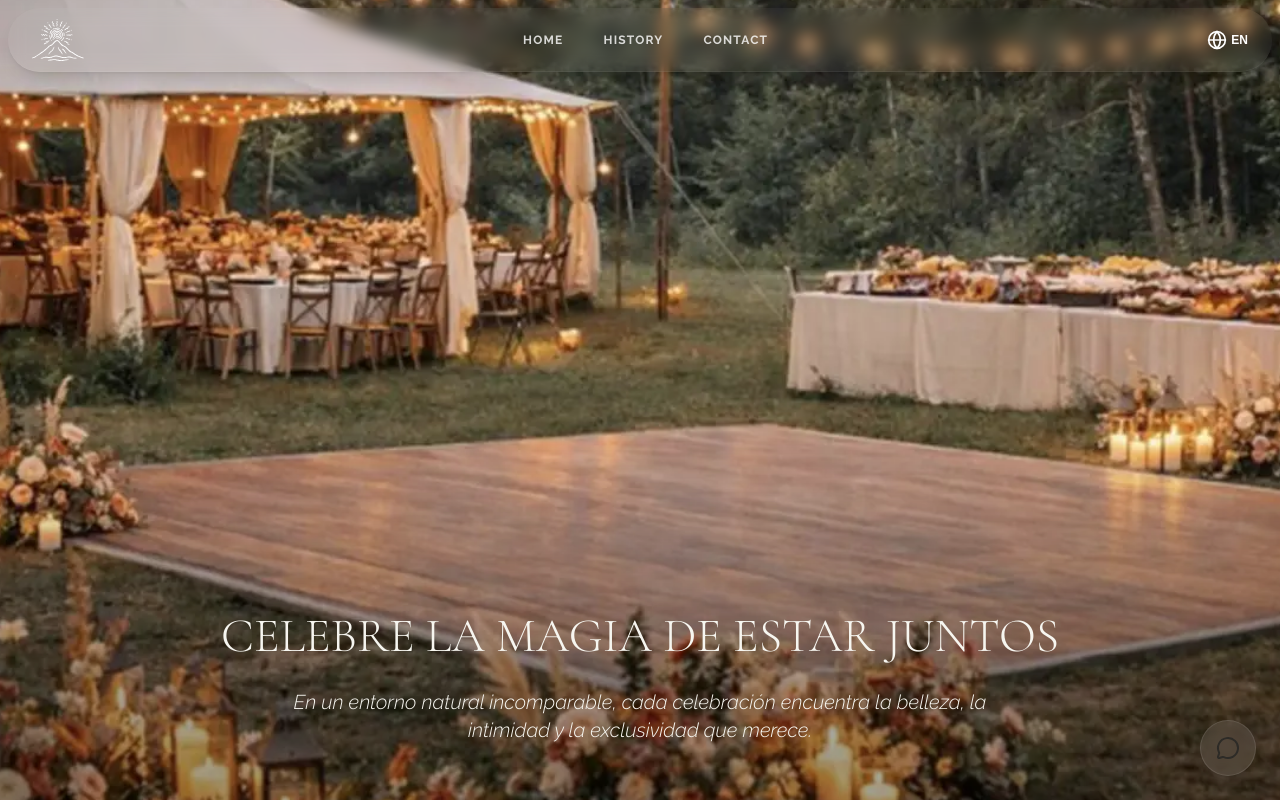
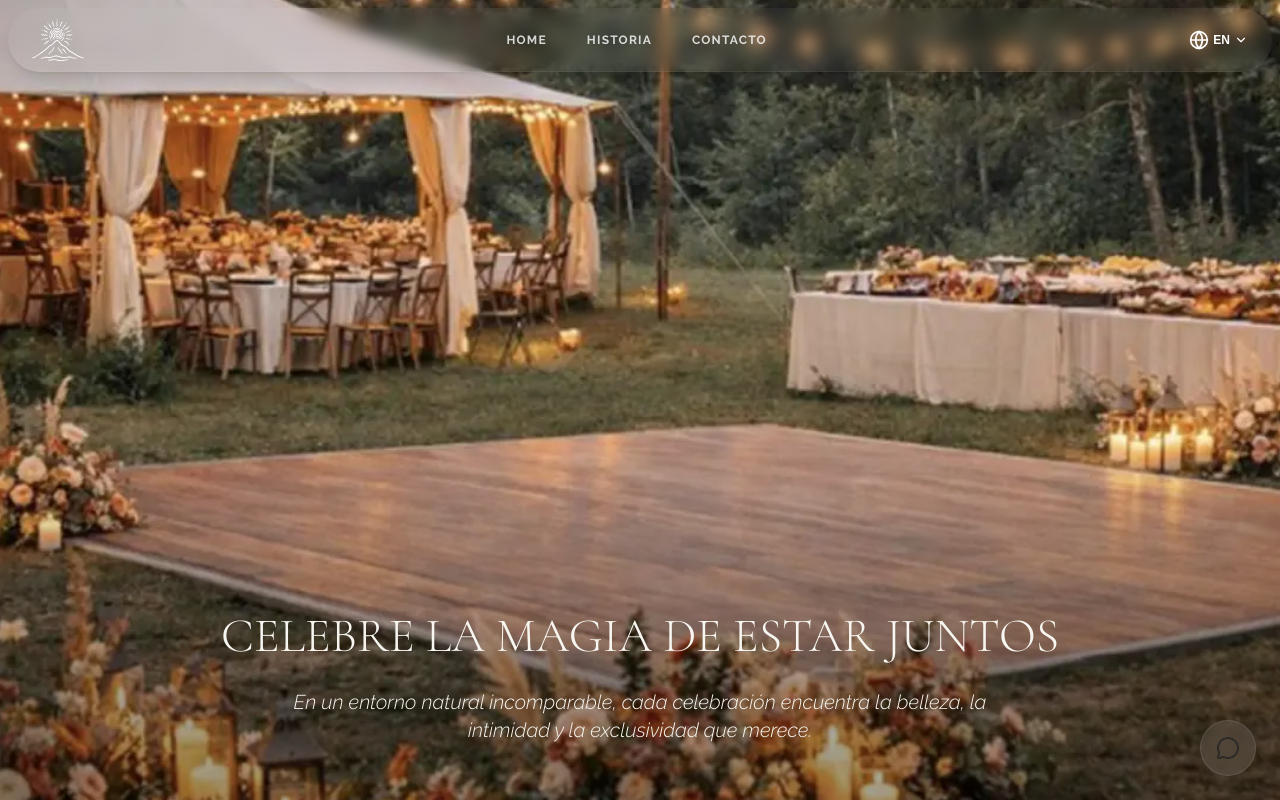
Before and after one commit to Garbolin/Mont-Solei, a React (Vite) app: page / in a window 1280 px wide. Shown: the top 800 px of the page. Built offline with nearby package versions, Linux system fonts and the light colour scheme.

Commit message:
fix responisve styles

```diff
--- a/index.html
+++ b/index.html
@@ -2,7 +2,7 @@
 <html lang="en">
     <head>
         <meta charset="UTF-8" />
-    <link rel="icon" type="image/svg+xml" href="/favicon.svg" />
+        <link rel="icon" type="image/svg+xml" href="/logo_no_text.svg" />
         <meta name="viewport" content="width=device-width, initial-scale=1.0" />
         <title>init-react-project</title>
     </head>
--- a/src/components/Home/TestimonialsCarousel.tsx
+++ b/src/components/Home/TestimonialsCarousel.tsx
@@ -30,8 +30,10 @@ export default function TestimonialsCarousel() {
                     </CarouselItem>
                 ))}
             </CarouselContent>
-            <CarouselPrevious className={arrowButtonStyles} />
-            <CarouselNext className={arrowButtonStyles} />
+            <div className="items-center justify-center gap-3 pt-5 flex">
+                <CarouselPrevious className={cn(arrowButtonStyles, 'static translate-y-0')} />
+                <CarouselNext className={cn(arrowButtonStyles, 'static translate-y-0')} />
+            </div>
         </Carousel>
     );
 }
--- a/src/components/LangSwitcher.tsx
+++ b/src/components/LangSwitcher.tsx
@@ -1,37 +1,118 @@
-import { useState } from 'react';
+import { useEffect, useRef, useState } from 'react';
 import { useTranslation } from 'react-i18next';
-import { Globe } from 'lucide-react';
+import { Globe, ChevronDown } from 'lucide-react';
 
-export default function LanguageSwitcher({ textColor }: { textColor: string }) {
+type Props = {
+    textColor: string;
+    variant?: 'dropdown' | 'inline';
+};
+
+const languages: { code: 'es' | 'en'; label: string }[] = [
+    { code: 'es', label: 'ES' },
+    { code: 'en', label: 'EN' },
+];
+
+export default function LanguageSwitcher({ textColor, variant = 'dropdown' }: Props) {
+    if (variant === 'inline') {
+        return <InlineSwitcher textColor={textColor} />;
+    }
+
+    return <DropdownSwitcher textColor={textColor} />;
+}
+
+// Variante para el panel mobile: sin posicionamiento absoluto, no hay overflow que la recorte
+function InlineSwitcher({ textColor }: { textColor: string }) {
+    const { i18n } = useTranslation();
+
+    const changeLanguage = (code: string) => {
+        i18n.changeLanguage(code);
+    };
+
+    return (
+        <div className={`${textColor} flex items-center gap-2`}>
+            <Globe strokeWidth={2} className="h-5 w-5 opacity-70" />
+            <div className="flex items-center gap-1 rounded-full bg-white/10 p-1">
+                {languages.map((lang) => (
+                    <button
+                        key={lang.code}
+                        type="button"
+                        onClick={() => changeLanguage(lang.code)}
+                        className={`text-xs uppercase font-bold px-3 py-1 rounded-full transition-colors duration-200 ${
+                            i18n.language === lang.code
+                                ? 'bg-terracotta-500 text-porcelain-500'
+                                : 'hover:bg-white/10'
+                        }`}
+                    >
+                        {lang.label}
+                    </button>
+                ))}
+            </div>
+        </div>
+    );
+}
+
+// Variante original para desktop, con dropdown flotante
+function DropdownSwitcher({ textColor }: { textColor: string }) {
     const { i18n } = useTranslation();
     const [open, setOpen] = useState(false);
-
-    const languages: { code: 'es' | 'en'; label: string }[] = [
-        { code: 'es', label: 'ES' },
-        { code: 'en', label: 'EN' },
-    ];
+    const containerRef = useRef<HTMLDivElement>(null);
 
     const changeLanguage = (code: string) => {
         i18n.changeLanguage(code);
         setOpen(false);
     };
 
+    useEffect(() => {
+        if (!open) return;
+
+        const handleClickOutside = (event: MouseEvent) => {
+            if (containerRef.current && !containerRef.current.contains(event.target as Node)) {
+                setOpen(false);
+            }
+        };
+
+        const handleEscape = (event: KeyboardEvent) => {
+            if (event.key === 'Escape') setOpen(false);
+        };
+
+        document.addEventListener('mousedown', handleClickOutside);
+        document.addEventListener('keydown', handleEscape);
+        return () => {
+            document.removeEventListener('mousedown', handleClickOutside);
+            document.removeEventListener('keydown', handleEscape);
+        };
+    }, [open]);
+
     return (
-        <div className="relative">
+        <div className="relative z-10" ref={containerRef}>
             <button
                 type="button"
                 onClick={() => setOpen((prev) => !prev)}
                 className={`${textColor} flex items-center gap-1 transition-colors duration-300`}
                 aria-label="Cambiar idioma"
+                aria-haspopup="listbox"
+                aria-expanded={open}
             >
                 <Globe strokeWidth={2} className="h-5 w-5" />
                 <span className="text-xs font-bold uppercase">{i18n.language}</span>
+                <ChevronDown
+                    strokeWidth={2}
+                    className={`h-3.5 w-3.5 transition-transform duration-200 ${open ? 'rotate-180' : ''}`}
+                />
             </button>
 
             {open && (
-                <ul className="absolute right-0 top-full mt-2 flex flex-col gap-1 rounded-lg bg-porcelain-500 p-2 shadow-lg text-graphite-500 min-w-[70px] z-20">
+                <ul
+                    role="listbox"
+                    className="absolute right-0 left-auto top-full mt-2 flex flex-col gap-1 rounded-lg bg-porcelain-500 p-2 shadow-lg text-graphite-500 min-w-[70px] z-20
+                        max-[380px]:right-1/2 max-[380px]:translate-x-1/2"
+                >
                     {languages.map((lang) => (
-                        <li key={lang.code}>
+                        <li
+                            key={lang.code}
+                            role="option"
+                            aria-selected={i18n.language === lang.code}
+                        >
                             <button
                                 type="button"
                                 onClick={() => changeLanguage(lang.code)}
--- a/src/components/Navbar.tsx
+++ b/src/components/Navbar.tsx
@@ -1,57 +1,116 @@
+import { useState } from 'react';
 import { Link } from 'react-router-dom';
 import Logo from '@/assets/logo_no_text.svg?react';
 import { useNavbarTheme } from '@/context/NavbarThemeContext';
 import LanguageSwitcher from './LangSwitcher';
+import { useTranslation } from 'react-i18next';
 
 export default function Navbar() {
+    const { t } = useTranslation();
     const { theme } = useNavbarTheme();
+    const [isOpen, setIsOpen] = useState(false);
+
     const textColor = theme === 'light' ? 'text-white' : 'text-graphite-500';
     const glowColor =
         theme === 'light'
             ? 'hover:drop-shadow-[0_0_8px_rgba(255,255,255,0.6)]' // fondo oscuro -> glow blanco
             : 'hover:drop-shadow-[0_0_8px_rgba(0,0,0,0.35)]';
 
+    const links = [
+        { to: '/', label: t('navbar.home') },
+        { to: '/history', label: t('navbar.history') },
+        { to: '/contact', label: t('navbar.contact') },
+    ];
+
     return (
-        <nav
-            className="flex items-center justify-between p-2 m-2 px-6 h-16 bg-porcelain-500/4 backdrop-blur-sm
+        <nav className="relative m-2">
+            <div
+                className="flex items-center justify-between p-2 px-6 h-16 bg-porcelain-500/4 backdrop-blur-sm
                     border-b border-white/5
                     shadow-lg rounded-full"
             >
                 <div
-                className={`${textColor} h-13 w-13 flex items-center justify-center transition-colors duration-200`}
+                    className={`${textColor} h-13 w-13 flex items-center justify-center transition-colors duration-200 shrink-0`}
                 >
                     <Logo className="h-13 w-13" />
                 </div>
+
+                {/* Enlaces: ocultos en mobile, visibles desde md */}
                 <ul
-                className={`${textColor} flex flex-1 items-center justify-center space-x-10 uppercase text-xs font-bold tracking-widest transition-colors duration-200`}
+                    className={`${textColor} hidden md:flex flex-1 items-center justify-center space-x-10 uppercase text-xs font-bold tracking-widest transition-colors duration-200`}
                 >
-                <li>
+                    {links.map((link) => (
+                        <li key={link.to}>
                             <Link
-                        to="/"
+                                to={link.to}
                                 className={`opacity-80 hover:opacity-100 hover:-translate-y-0.5 ${glowColor} transition-all duration-200 inline-block`}
                             >
-                        Home
+                                {link.label}
                             </Link>
                         </li>
-                <li>
+                    ))}
+                </ul>
+
+                <div className="flex items-center gap-3">
+                    <div className={`${textColor} hidden md:block transition-colors duration-300`}>
+                        <LanguageSwitcher textColor={textColor} />
+                    </div>
+
+                    {/* Botón hamburguesa: solo mobile */}
+                    <button
+                        type="button"
+                        onClick={() => setIsOpen((prev) => !prev)}
+                        aria-label={isOpen ? 'Cerrar menú' : 'Abrir menú'}
+                        aria-expanded={isOpen}
+                        className={`${textColor} md:hidden relative w-8 h-8 flex items-center justify-center shrink-0`}
+                    >
+                        <span
+                            className={`absolute block h-0.5 w-6 bg-current rounded transition-all duration-300 ${
+                                isOpen ? 'rotate-45' : '-translate-y-2'
+                            }`}
+                        />
+                        <span
+                            className={`absolute block h-0.5 w-6 bg-current rounded transition-all duration-300 ${
+                                isOpen ? 'opacity-0' : 'opacity-100'
+                            }`}
+                        />
+                        <span
+                            className={`absolute block h-0.5 w-6 bg-current rounded transition-all duration-300 ${
+                                isOpen ? '-rotate-45' : 'translate-y-2'
+                            }`}
+                        />
+                    </button>
+                </div>
+            </div>
+
+            {/* Panel mobile */}
+            <div
+                className={`md:hidden overflow-hidden backdrop-blur-sm transition-all shadow-lg rounded-3xl duration-300 ease-in-out ${
+                    isOpen ? 'max-h-96 opacity-100 mt-2' : 'max-h-0 opacity-0'
+                }`}
+            >
+                <div className="border border-white/5 px-6 py-5">
+                    <ul
+                        className={`${textColor} flex flex-col items-center gap-5 uppercase text-xs font-bold tracking-widest`}
+                    >
+                        {links.map((link) => (
+                            <li key={link.to}>
                                 <Link
-                        to="/history"
+                                    to={link.to}
+                                    onClick={() => setIsOpen(false)}
                                     className={`opacity-80 hover:opacity-100 hover:-translate-y-0.5 ${glowColor} transition-all duration-200 inline-block`}
                                 >
-                        History
+                                    {link.label}
                                 </Link>
                             </li>
-                <li>
-                    <Link
-                        to="/contact"
-                        className={`opacity-80 hover:opacity-100 hover:-translate-y-0.5 ${glowColor} transition-all duration-200 inline-block`}
+                        ))}
+                    </ul>
+                    <div
+                        className={`${textColor} flex justify-center mt-5 pt-4 border-t border-white/10`}
                     >
-                        Contact
-                    </Link>
-                </li>
-            </ul>
-            <div className={`${textColor} transition-colors duration-300`}>
-                <LanguageSwitcher textColor={textColor} />
+                        <LanguageSwitcher textColor={textColor} variant="inline" />
+                    </div>
+                </div>
             </div>
         </nav>
     );
--- a/src/locales/es/translation.json
+++ b/src/locales/es/translation.json
@@ -14,5 +14,15 @@
             "message_placeholder": "Su mensaje",
             "submit_button": "Enviar solicitud"
         }
+    },
+    "footer": {
+        "title": "Montaña Solei — Espacio natural para eventos",
+        "legal_notice": "Aviso legal",
+        "privacy": "Privacidad"
+    },
+    "navbar": {
+        "home": "Home",
+        "history": "Historia",
+        "contact": "Contacto"
     }
 }
```
Also changed, not shown: src/components/Footer.tsx (+15 -11 lines), src/components/Home/HeroSection.tsx (+36 -10 lines), public/logo_no_text.svg (added). Lines whose indentation alone changed are shown as unchanged.
